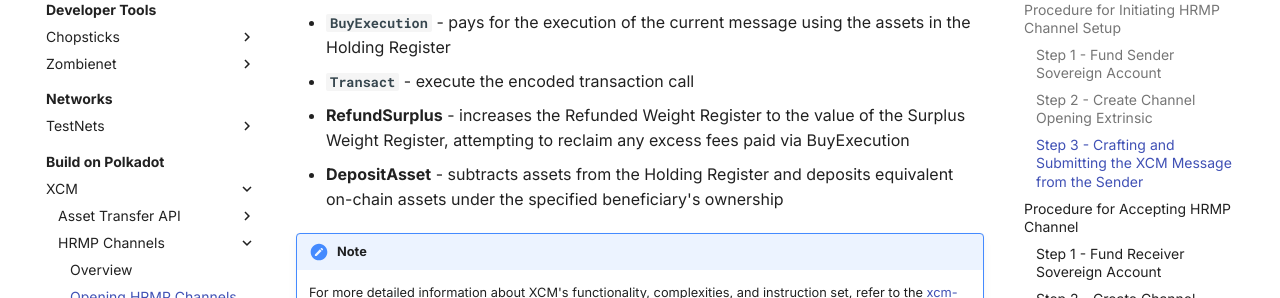
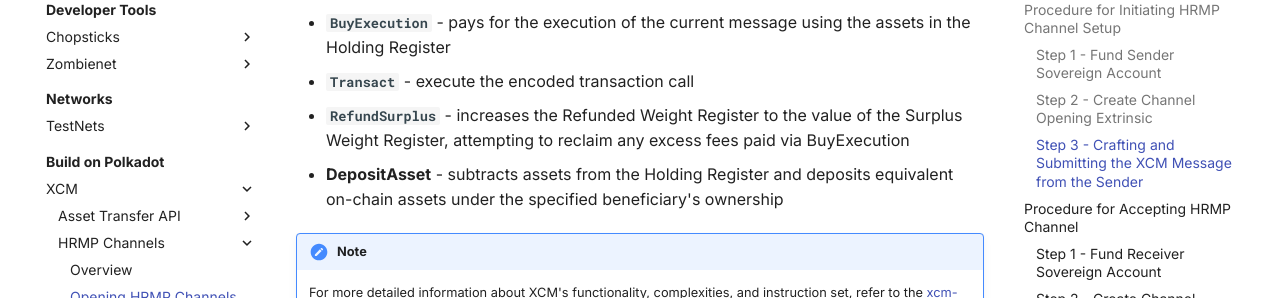
Before and after one commit to papermoonio/polkadot-ecosystem-docs-draft, an MkDocs documentation site: the page built from docs/build-on-polkadot/xcm/hrmp-channels/para-to-para.md, in a window 1280 px wide and 900 px high, scrolled down 3236 px. Shown: the part 152-450 px from the top of the window. Built offline with MkDocs 1.6.1 and Material for MkDocs 9.7.7, drawn with Linux system fonts in a browser that asks for light colours.

```diff
--- a/docs/build-on-polkadot/xcm/hrmp-channels/para-to-para.md
+++ b/docs/build-on-polkadot/xcm/hrmp-channels/para-to-para.md
@@ -84,7 +84,7 @@ The XCM message should contain the following instructions:
 - **`WithdrawAsset`** - withdraws assets from the origin's ownership and places them in the Holding Register
 - **`BuyExecution`** - pays for the execution of the current message using the assets in the Holding Register
 - **`Transact`** - execute the encoded transaction call
-- **RefundSurplus** - increases the Refunded Weight Register to the value of the Surplus Weight Register, attempting to reclaim any excess fees paid via BuyExecution
+- **`RefundSurplus`** - increases the Refunded Weight Register to the value of the Surplus Weight Register, attempting to reclaim any excess fees paid via BuyExecution
 - **DepositAsset** - subtracts assets from the Holding Register and deposits equivalent on-chain assets under the specified beneficiary's ownership
 
 !!!note
```
